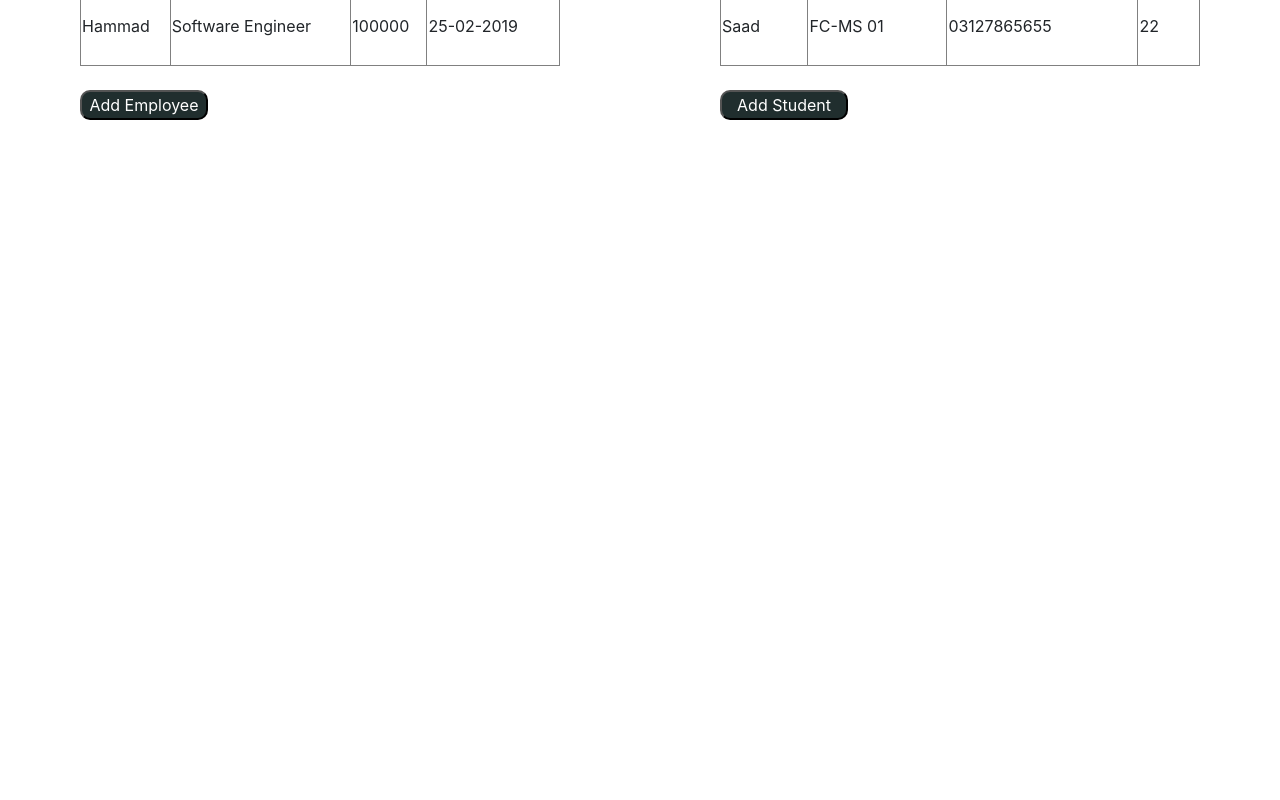
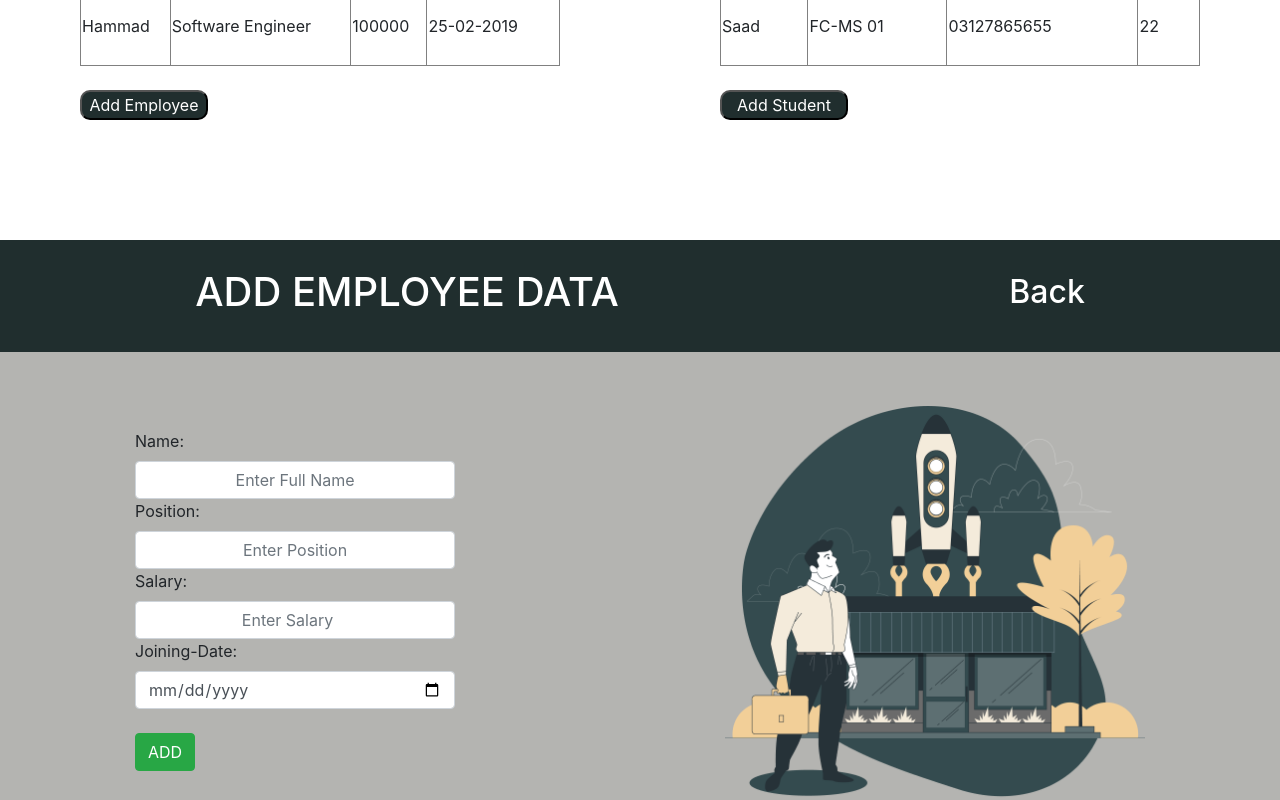
Before and after one commit to areebshakeel/QApp, a React (Create React App) app: page / in a window 1280 px wide. Shown: the part 1390-2190 px from the top of the page. Before the commit the page ends 1558 px from the top, so only its background shows below. Built offline with nearby package versions, Linux system fonts and the light colour scheme.

Commit message:
add employee done

```diff
--- a/src/App.js
+++ b/src/App.js
@@ -3,6 +3,7 @@ import logo from './logo.svg';
 import './App.css';
 import Signup from './components/view/signup/'
 import DashboardCompany from './views/dashboard'
+import AddEmployee from './views/addemployee'
 
 function App() {
   return (
@@ -10,6 +11,8 @@ function App() {
     <Signup></Signup>
     <br/><br/><br/>
     <DashboardCompany/>
+    <br/><br/><br/>
+    <AddEmployee/>
     </div>
   );
 }
--- /dev/null
+++ b/src/views/addemployee/index.js
@@ -0,0 +1,82 @@
+import React from 'react';
+import {Row , Col } from 'antd';
+import 'bootstrap/dist/css/bootstrap.min.css';
+import Emp from '../../assets/signup.png'
+
+
+function AddEmployee(){
+
+    return(
+
+        <>
+
+        <Col style={{backgroundColor:'rgb(180, 180, 177)'}}>
+
+         {/* navbar starts */}
+         <Row style={{display: 'flex', justifyContent: 'space-around', alignItems: 'center', backgroundColor: 'rgb(32, 46, 46)', height:'7rem'}}>
+            <Col>
+
+                 <h1 style={{color: 'white'}}>ADD EMPLOYEE DATA </h1>
+
+            </Col>
+            <Col>
+                <h2 style={{color: 'white'}}>Back</h2>
+
+            </Col>
+        </Row>
+        {/* navbar ends */}
+        <br/>
+        <br/>
+
+        <Row style={{display: 'flex', justifyContent: 'space-around', alignItems:'center'}}>
+            <Col style={{height: 'auto', width:'20rem'}}>
+            <Col>
+               <label>Name:</label>
+               <input type='text' className='form-control' placeholder='Enter Full Name'/>
+
+            </Col>
+            <Col>
+               <label>Position:</label>
+               <input type='text' className='form-control' placeholder='Enter Position'/>
+
+            </Col>
+            <Col>
+               <label>Salary:</label>
+               <input type='number' className='form-control' placeholder='Enter Salary'/>
+
+            </Col>
+            <Col>
+               <label>Joining-Date:</label>
+               <input type='date' className='form-control'/>
+
+            </Col>
+            <Col>
+               <br/>
+               <button className='btn btn-success'>ADD</button>
+
+            </Col>
+            </Col>
+
+            <Col>
+
+              <img src={Emp} height='400px'/>
+
+
+            </Col>
+
+
+        </Row>
+
+
+
+
+        </Col>
+        </>
+
+
+    )
+
+
+}
+
+export default AddEmployee;
--- a/src/views/dashboard/index.js
+++ b/src/views/dashboard/index.js
@@ -22,7 +22,7 @@ function DashboardCompany(){
 
             </Col>
             <Col>
-                <h2 style={{color: 'white'}}>LogOut</h2>
+              <a href=''>  <h2 style={{color: 'white'}}>LogOut</h2> </a>
 
             </Col>
         </Row>
```
Also changed, not shown: src/assets/emp.png (added).
